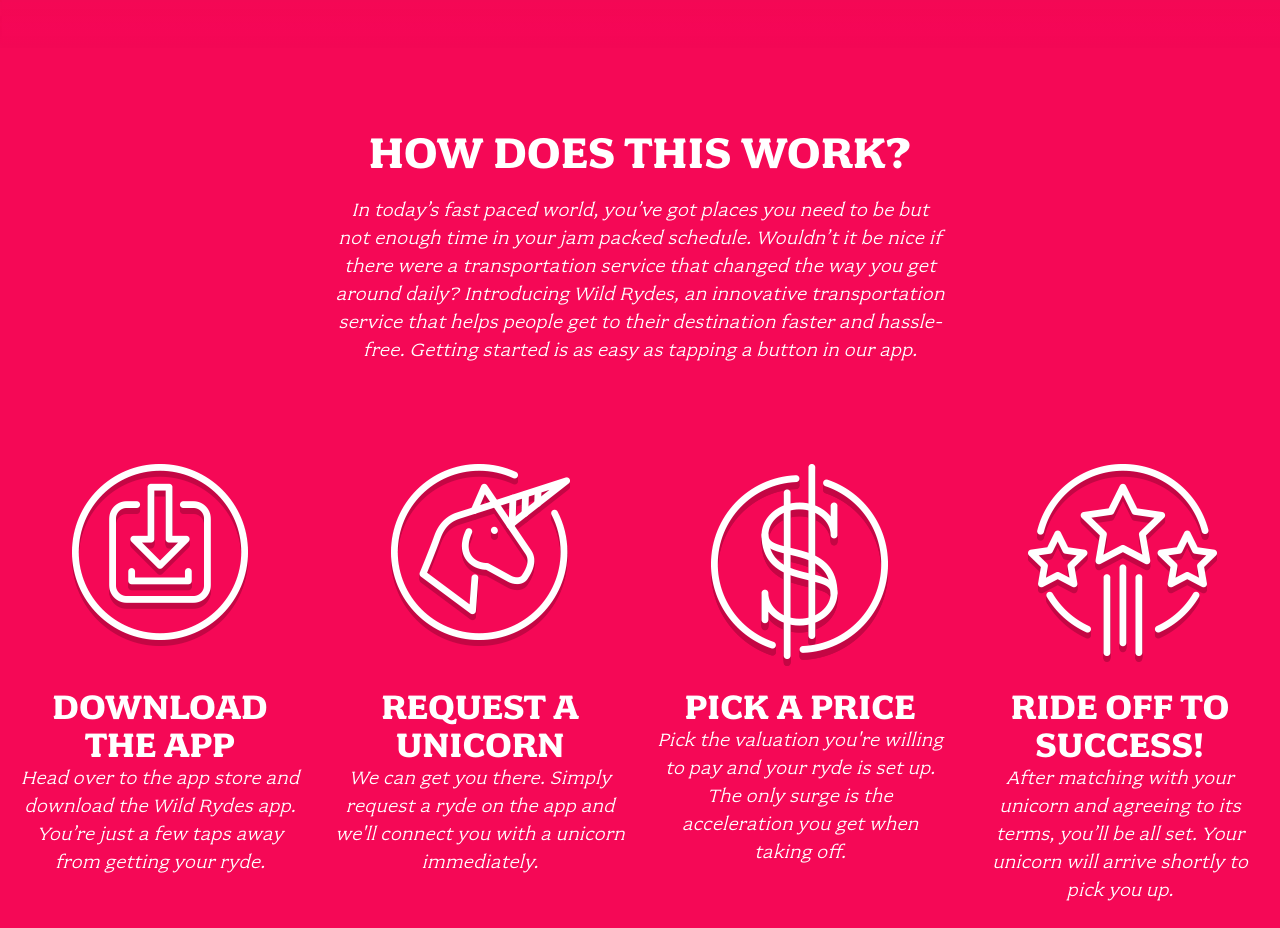
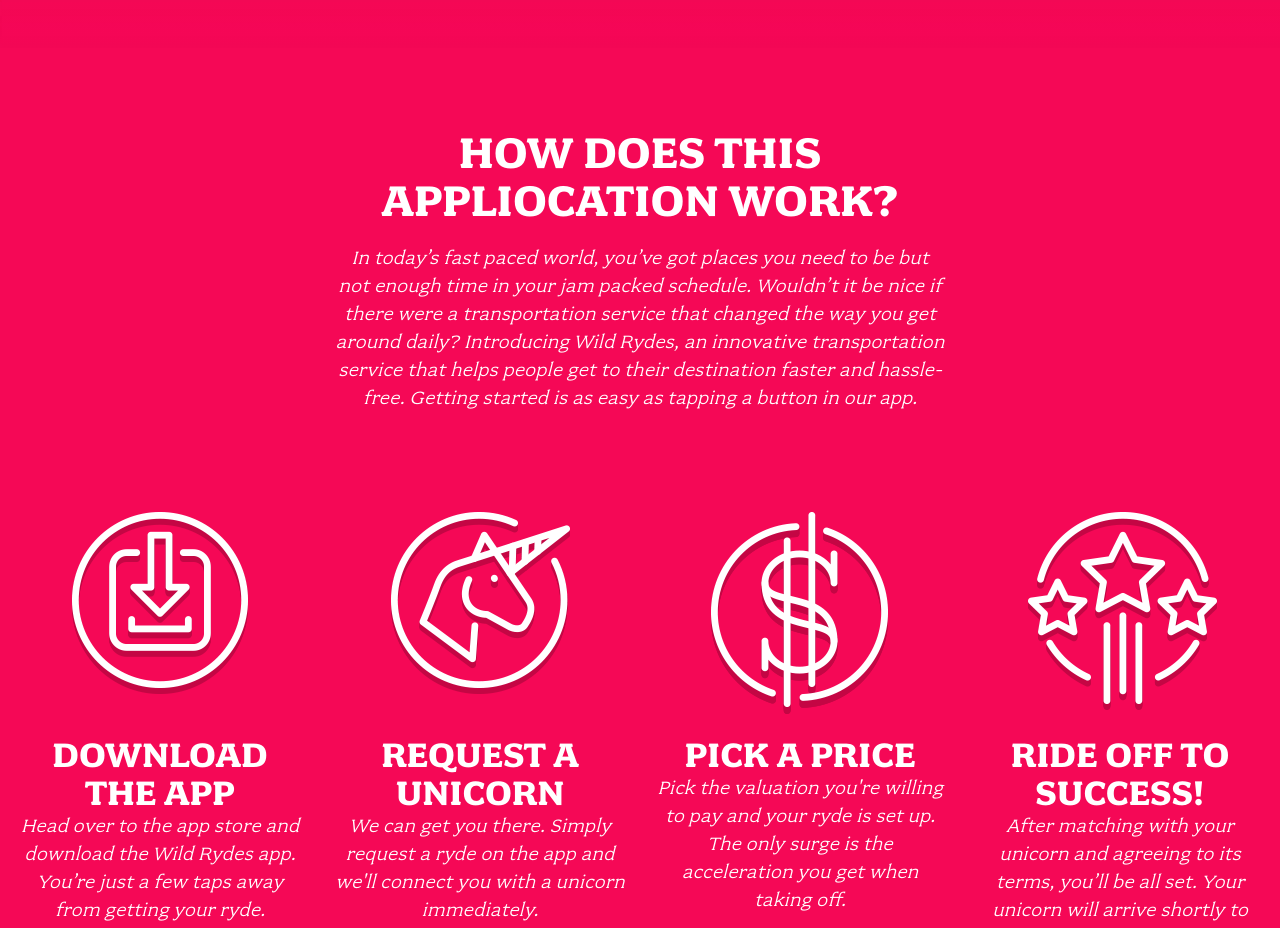
Before and after one commit to sunilvb/amplify-web-api-lambda-cognito, a plain HTML site: page index.html in a window 1280 px wide. Shown: the part 900-1828 px from the top of the page. Drawn offline with Linux system fonts and the light colour scheme.

Commit message:
updated title

```diff
--- a/index.html
+++ b/index.html
@@ -30,7 +30,7 @@
 
   <section class="home-about">
     <div class="row column large-9 xlarge-6 xxlarge-4">
-      <h2 class="section-title">How Does This Work?</h2>
+      <h2 class="section-title">How Does This Appliocation Work?</h2>
       <p class="content">
         In today’s fast paced world, you’ve got places you need to be but not enough time in your jam packed schedule. Wouldn’t it be nice if there were a transportation service that changed the way you get around daily? Introducing Wild Rydes, an innovative transportation service that helps people get to their destination faster and hassle-free. Getting started is as easy as tapping a button in our app.
       </p>
```
